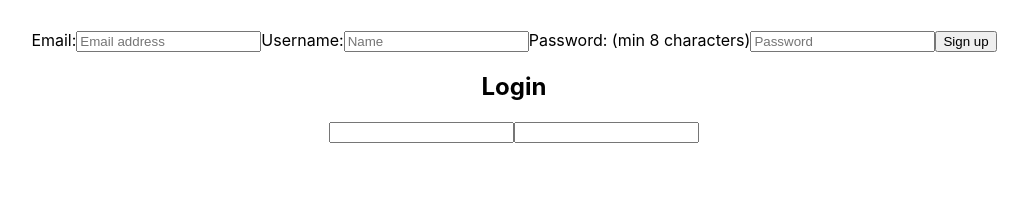
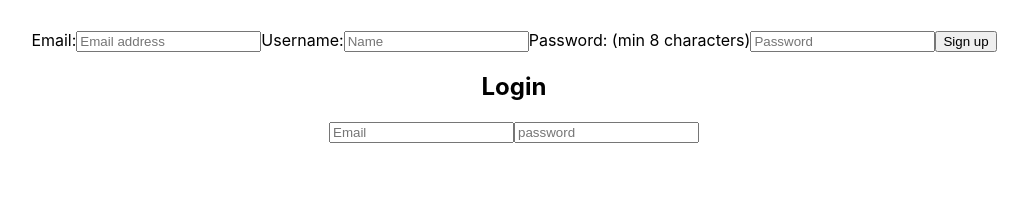
Before and after one commit to tamaskovacs0408/crypto_app, a React (Create React App) app: page / in a window 1280 px wide. Shown: the top 212 px of the page, without its empty margins (126-1154 px from the left). Built offline with nearby package versions, Linux system fonts and the light colour scheme.

Commit message:
Login component update

```diff
--- a/src/Components/LogIn/index.jsx
+++ b/src/Components/LogIn/index.jsx
@@ -1,18 +1,31 @@
-import React from 'react';
+import React, { useState } from "react";
 import "./index.scss";
 
 export default function LogIn() {
+  const [loginemail, setLoginemail] = useState("");
+  const [loginpassword, setLoginpassword] = useState("");
+
   return (
-    <div className='login_container'>
+    <div className="login_container">
       <from>
         <h2>Login</h2>
         <label htmlFor="login_email">
-          <input type="text" />
+          <input
+            type="email"
+            placeholder="Email"
+            onChange={(e) => setLoginemail(e.target.value)}
+            required
+          />
         </label>
         <label htmlFor="login_password">
-          <input type="text" />
+          <input
+            type="password"
+            placeholder="password"
+            onChange={(e) => setLoginpassword(e.target.value)}
+            required
+          />
         </label>
       </from>
     </div>
-  )
+  );
 }
```
